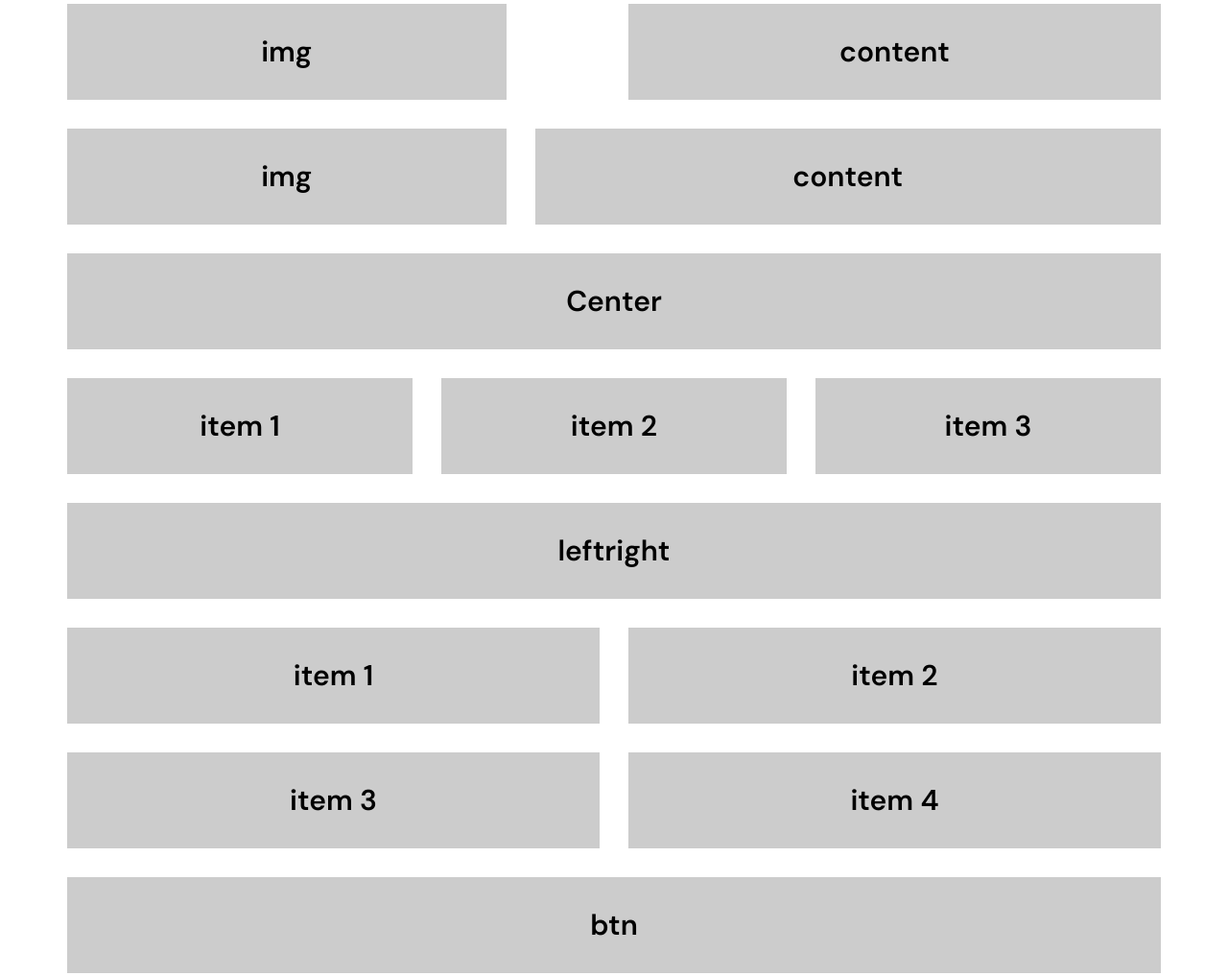
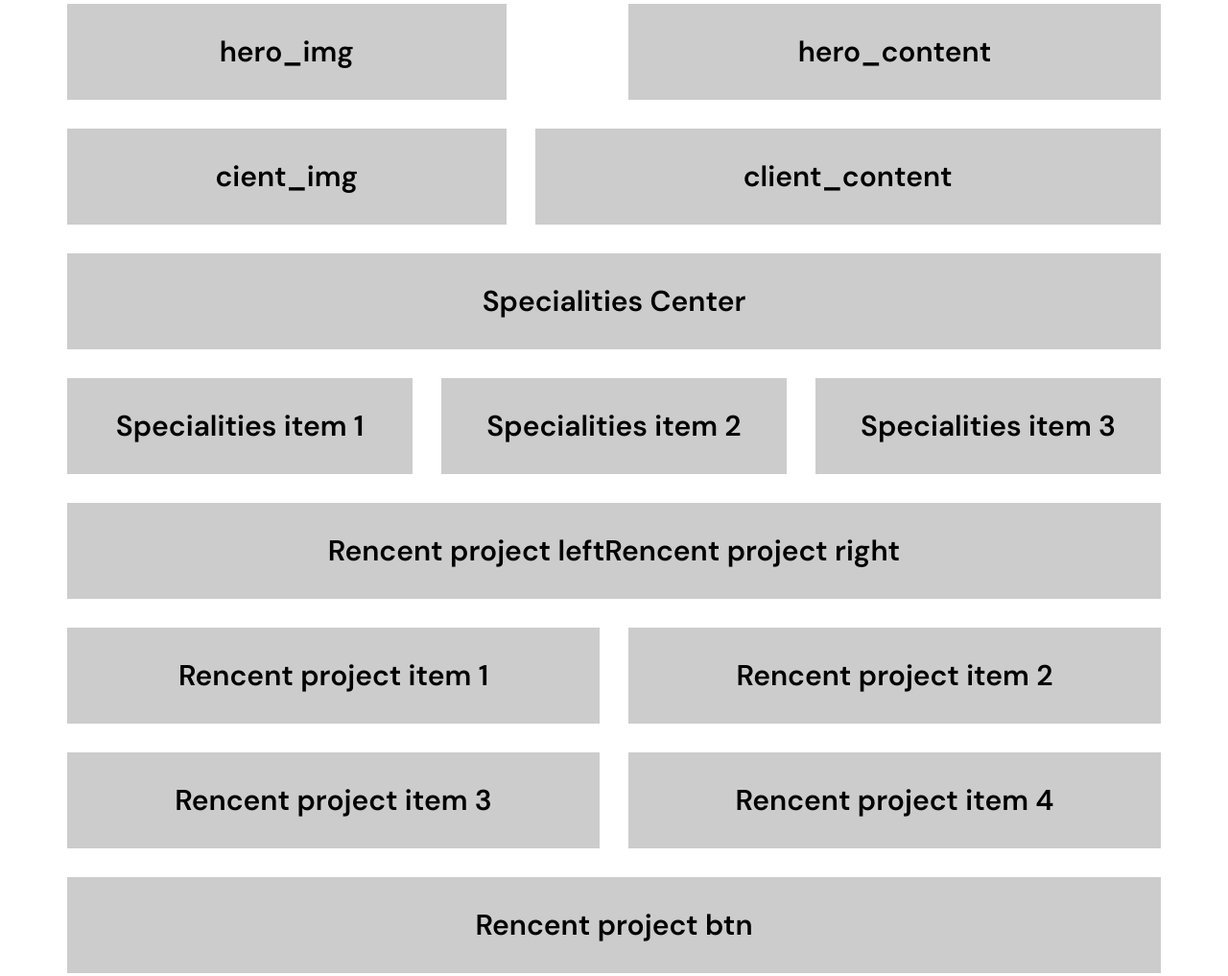
Before and after one commit to d0t666/personal-portfolio, a plain HTML site: page index.html in a window 1280 px wide. Shown: the part 126-1143 px from the top of the page at 96% size. Drawn offline with Linux system fonts and the light colour scheme; files that its build step writes are made by us from their sources.

Commit message:
Setup #2

```diff
--- a/index.html
+++ b/index.html
@@ -102,30 +102,42 @@
             <!-- hero -->
             <section class="hero">
                 <div class="row">
-                    <div class="col-lg-5"><div class="inner">img</div></div>
-                    <div class="col-lg-6 offset-lg-1">
-                        <div class="inner">content</div>
+                    <div class="col-lg-5 col-md-12">
+                        <div class="inner">hero_img</div>
+                    </div>
+                    <div class="col-lg-6 offset-lg-1 col-md-12">
+                        <div class="inner">hero_content</div>
                     </div>
                 </div>
             </section>
             <!-- rencent client -->
             <section class="rencent-clients">
                 <div class="row">
-                    <div class="col-lg-5"><div class="inner">img</div></div>
-                    <div class="col-lg-7">
-                        <div class="inner">content</div>
+                    <div class="col-lg-5 col-md-12">
+                        <div class="inner">cient_img</div>
+                    </div>
+                    <div class="col-lg-7 col-md-12">
+                        <div class="inner">client_content</div>
                     </div>
                 </div>
             </section>
             <!-- Specialities -->
             <section>
                 <div class="row">
-                    <div class="col"><div class="inner">Center</div></div>
+                    <div class="col col-md-12">
+                        <div class="inner">Specialities Center</div>
+                    </div>
                 </div>
                 <div class="row">
-                    <div class="col-lg-4"><div class="inner">item 1</div></div>
-                    <div class="col-lg-4"><div class="inner">item 2</div></div>
-                    <div class="col-lg-4"><div class="inner">item 3</div></div>
+                    <div class="col-lg-4 col-md-12">
+                        <div class="inner">Specialities item 1</div>
+                    </div>
+                    <div class="col-lg-4 col-md-12">
+                        <div class="inner">Specialities item 2</div>
+                    </div>
+                    <div class="col-lg-4 col-md-12">
+                        <div class="inner">Specialities item 3</div>
+                    </div>
                 </div>
             </section>
         </div>
@@ -133,21 +145,29 @@
         <section class="recent-project">
             <div class="container">
                 <div class="row">
-                    <div class="col">
+                    <div class="col col-md-12">
                         <div class="inner">
-                            <div>left</div>
-                            <div>right</div>
+                            <div>Rencent project left</div>
+                            <div>Rencent project right</div>
                         </div>
                     </div>
                 </div>
                 <!-- project -->
                 <div class="row">
-                    <div class="col-lg-6"><div class="inner">item 1</div></div>
-                    <div class="col-lg-6"><div class="inner">item 2</div></div>
-                    <div class="col-lg-6"><div class="inner">item 3</div></div>
-                    <div class="col-lg-6"><div class="inner">item 4</div></div>
+                    <div class="col-lg-6 col-md-12">
+                        <div class="inner">Rencent project item 1</div>
+                    </div>
+                    <div class="col-lg-6 col-md-12">
+                        <div class="inner">Rencent project item 2</div>
+                    </div>
+                    <div class="col-lg-6 col-md-12">
+                        <div class="inner">Rencent project item 3</div>
+                    </div>
+                    <div class="col-lg-6 col-md-12">
+                        <div class="inner">Rencent project item 4</div>
+                    </div>
                 </div>
-                <div class="inner">btn</div>
+                <div class="inner">Rencent project btn</div>
             </div>
         </section>
         <div class="container">
@@ -170,7 +190,7 @@
             </section>
             <!-- video -->
             <div class="row">
-                <div class="col-lg-12">
+                <div class="col-lg-12 col-md-12">
                     <div class="inner">video</div>
                 </div>
             </div>
@@ -186,19 +206,19 @@
                     </div>
                 </div>
                 <div class="row">
-                    <div class="col-lg-10">
+                    <div class="col-lg-10 col-md-12">
                         <div class="inner">faq_item 1</div>
                     </div>
-                    <div class="col-lg-10">
+                    <div class="col-lg-10 col-md-12">
                         <div class="inner">faq_item 2</div>
                     </div>
-                    <div class="col-lg-10">
+                    <div class="col-lg-10 col-md-12">
                         <div class="inner">faq_item 3</div>
                     </div>
-                    <div class="col-lg-10">
+                    <div class="col-lg-10 col-md-12">
                         <div class="inner">faq_item 4</div>
                     </div>
-                    <div class="col-lg-10">
+                    <div class="col-lg-10 col-md-12">
                         <div class="inner">faq_item 5</div>
                     </div>
                 </div>
@@ -216,13 +236,13 @@
                     </div>
                 </div>
                 <div class="row">
-                    <div class="col-lg-4">
+                    <div class="col-lg-4 col-md-12">
                         <div class="inner">IMG 1</div>
                     </div>
-                    <div class="col-lg-4">
+                    <div class="col-lg-4 col-md-12">
                         <div class="inner">IMG 2</div>
                     </div>
-                    <div class="col-lg-4">
+                    <div class="col-lg-4 col-md-12">
                         <div class="inner">IMG 3</div>
                     </div>
                 </div>
```
